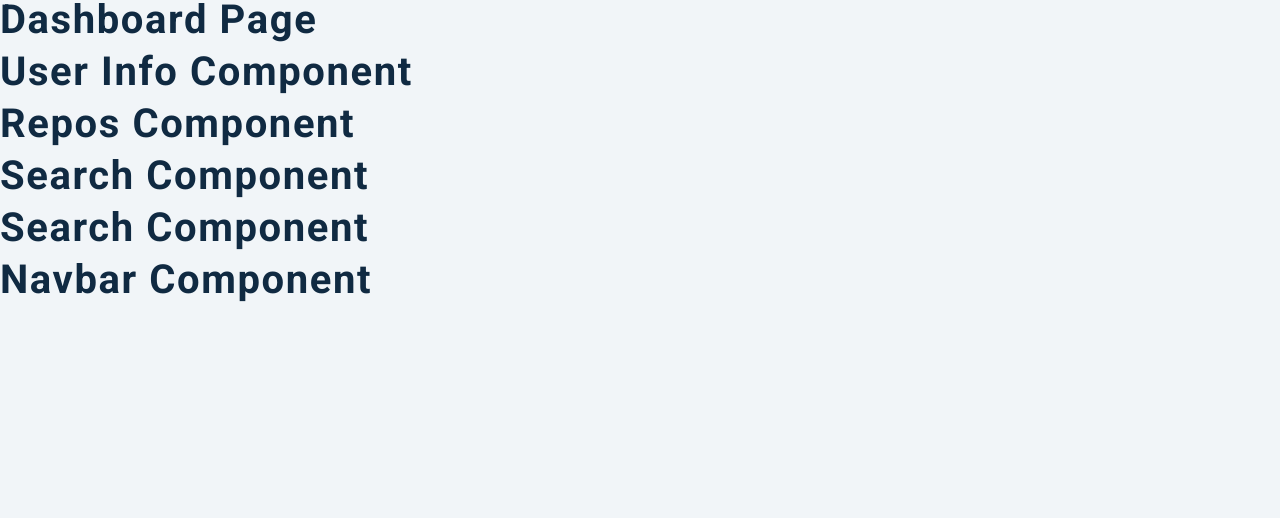
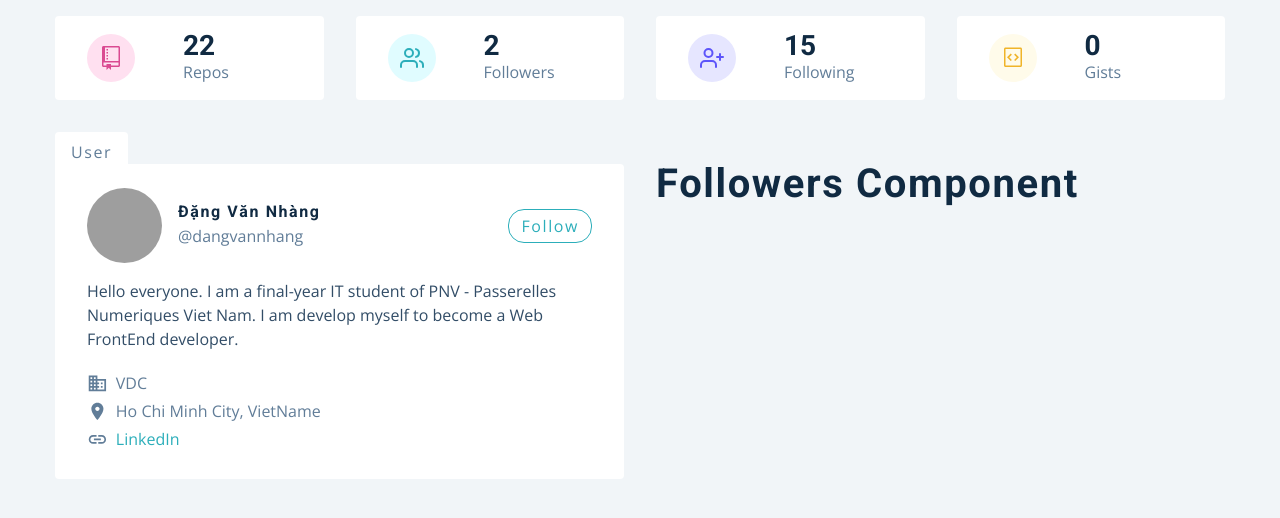
Before and after one commit to dangvannhang/search-github-users, a React (Create React App) app: page / in a window 1280 px wide. Shown: the top 518 px of the page. Built offline with nearby package versions, Linux system fonts and the light colour scheme; grey boxes are pictures that could not be loaded.

Commit message:
Add User Card to show information of user.

```diff
--- a/src/components/Card.js
+++ b/src/components/Card.js
@@ -1,10 +1,47 @@
-import React from 'react';
-import { GithubContext } from '../context/context';
-import styled from 'styled-components';
-import { MdBusiness, MdLocationOn, MdLink } from 'react-icons/md';
+import React from 'react'
+import { GithubContext } from '../context/context'
+import styled from 'styled-components'
+import { MdBusiness, MdLocationOn, MdLink } from 'react-icons/md'
 const Card = () => {
-  return <h2>card component</h2>;
-};
+  const { githubUser } = React.useContext(GithubContext)
+  const {
+    avatar_url,
+    html_url,
+    name,
+    company,
+    blog,
+    bio,
+    location,
+    twitter_username,
+  } = githubUser
+
+  return (
+    <Wrapper>
+      <header>
+        <img src={avatar_url} alt={name} />
+        <div>
+          <h4>{name}</h4>
+          <p>@{twitter_username || 'dangvannhang'}</p>
+        </div>
+        <a href={html_url}>Follow</a>
+      </header>
+      <p className='bio'>{bio}</p>
+      <div className='links'>
+        <p>
+          <MdBusiness></MdBusiness>
+          {company}
+        </p>
+        <p>
+          <MdLocationOn></MdLocationOn>
+          {location}
+        </p>
+        <a href={blog}>
+          <MdLink></MdLink> LinkedIn
+        </a>
+      </div>
+    </Wrapper>
+  )
+}
 const Wrapper = styled.article`
   background: var(--clr-white);
   padding: 1.5rem 2rem;
@@ -84,5 +121,5 @@ const Wrapper = styled.article`
       }
     }
   }
-`;
-export default Card;
+`
+export default Card
--- a/src/components/Info.js
+++ b/src/components/Info.js
@@ -5,10 +5,61 @@ import { GoRepo, GoGist } from 'react-icons/go'
 import { FiUsers, FiUserPlus } from 'react-icons/fi'
 
 const UserInfo = () => {
-  const data = React.useContext(GithubContext)
-  console.log(data)
+  const { githubUser } = React.useContext(GithubContext)
+  const { public_repos, followers, following, public_gists } = githubUser
 
-  return <h2>user info component</h2>
+  const items = [
+    {
+      id: 1,
+      icon: <GoRepo className='icon' />,
+      label: 'repos',
+      value: public_repos,
+      color: 'pink',
+    },
+    {
+      id: 2,
+      icon: <FiUsers className='icon' />,
+      label: 'followers',
+      value: followers,
+      color: 'green',
+    },
+    {
+      id: 3,
+      icon: <FiUserPlus className='icon' />,
+      label: 'following',
+      value: following,
+      color: 'purple',
+    },
+    {
+      id: 4,
+      icon: <GoGist className='icon' />,
+      label: 'gists',
+      value: public_gists,
+      color: 'yellow',
+    },
+  ]
+
+  return (
+    <section className='section'>
+      <Wrapper className='section-center'>
+        {items.map((item) => {
+          return <Item key={item.id} {...item}></Item>
+        })}
+      </Wrapper>
+    </section>
+  )
+}
+
+const Item = ({ icon, label, value, color }) => {
+  return (
+    <article className='item'>
+      <span className={color}>{icon}</span>
+      <div>
+        <h3>{value}</h3>
+        <p>{label}</p>
+      </div>
+    </article>
+  )
 }
 
 const Wrapper = styled.section`
--- a/src/components/User.js
+++ b/src/components/User.js
@@ -1,10 +1,17 @@
-import React from 'react';
-import styled from 'styled-components';
-import Card from './Card';
-import Followers from './Followers';
+import React from 'react'
+import styled from 'styled-components'
+import Card from './Card'
+import Followers from './Followers'
 const User = () => {
-  return <h2>search component</h2>;
-};
+  return (
+    <section className='section'>
+      <Wrapper className='section-center'>
+        <Card></Card>
+        <Followers></Followers>
+      </Wrapper>
+    </section>
+  )
+}
 
 const Wrapper = styled.div`
   padding-top: 2rem;
@@ -14,6 +21,6 @@ const Wrapper = styled.div`
     grid-template-columns: 1fr 1fr;
   }
   /* align-items: start; */
-`;
+`
 
-export default User;
+export default User
--- a/src/context/mockData.js/mockUser.js
+++ b/src/context/mockData.js/mockUser.js
@@ -21,12 +21,12 @@ export default {
   type: 'User',
   site_admin: false,
   name: 'Đặng Văn Nhàng',
-  company: null,
-  blog: 'dangvannhang107@gmail.com',
-  location: 'Danang',
-  email: null,
+  company: 'VDC',
+  blog: 'https://www.linkedin.com/in/nhangdang107/',
+  location: 'Ho Chi Minh City, VietName',
+  email: 'dangvannhang107@gmail.com',
   hireable: null,
-  bio: 'Hello everyone. I am a final-year IT student of PNV - Passerelles Numeriques Viet Nam.',
+  bio: 'Hello everyone. I am a final-year IT student of PNV - Passerelles Numeriques Viet Nam. I am develop myself to become a Web FrontEnd developer.',
   twitter_username: null,
   public_repos: 22,
   public_gists: 0,
--- a/src/pages/Dashboard.js
+++ b/src/pages/Dashboard.js
@@ -5,12 +5,11 @@ import { GithubContext } from '../context/context'
 const Dashboard = () => {
   return (
     <main>
-      <h2>Dashboard Page</h2>
+      {/* <Navbar></Navbar> */}
+      {/* <Search></Search> */}
       <Info></Info>
-      <Repos></Repos>
       <User></User>
-      <Search></Search>
-      <Navbar></Navbar>
+      {/* <Repos></Repos> */}
     </main>
   )
 }
```
